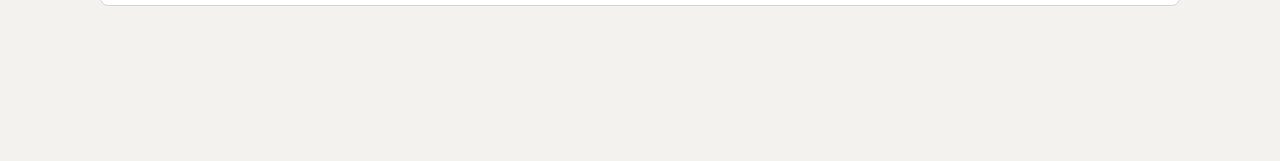
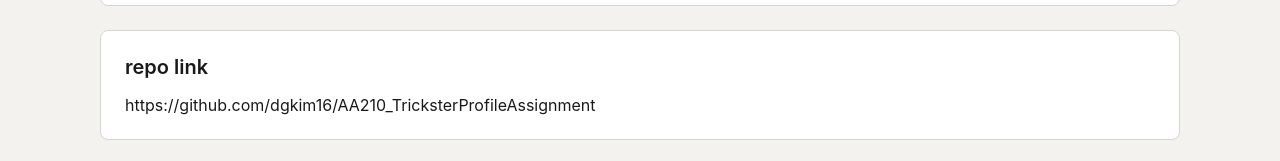
Before and after one commit to dgkim16/AA210_TricksterProfileAssignment, a plain HTML site: page index.html in a window 1280 px wide. Shown: the part 1969-2130 px from the top of the page. Before the commit the page ends 1999 px from the top, so only its background shows below. Drawn offline with Linux system fonts and the light colour scheme.

Commit message:
Update search bar placeholder and add repo link
Replaced placeholder text in search bar and added a repository link section.

```diff
--- a/index.html
+++ b/index.html
@@ -267,7 +267,7 @@
         <div class="header-content">
             <div class="logo">in</div>
             <div class="search-bar">
-                <input type="text" placeholder="github link : https://github.com/dgkim16/AA210_TricksterProfileAssignment">
+                <input type="text" placeholder="Search... for what?">
             </div>
         </div>
     </header>
@@ -400,6 +400,12 @@
                 </div>
             </div>
         </div>
+        <div class="card">
+            <div class="section">
+                <h2 class="section-title">repo link</h2>
+                <p>https://github.com/dgkim16/AA210_TricksterProfileAssignment</p>
+            </div>
+        </div>
     </div>
 </body>
 </html>
```
